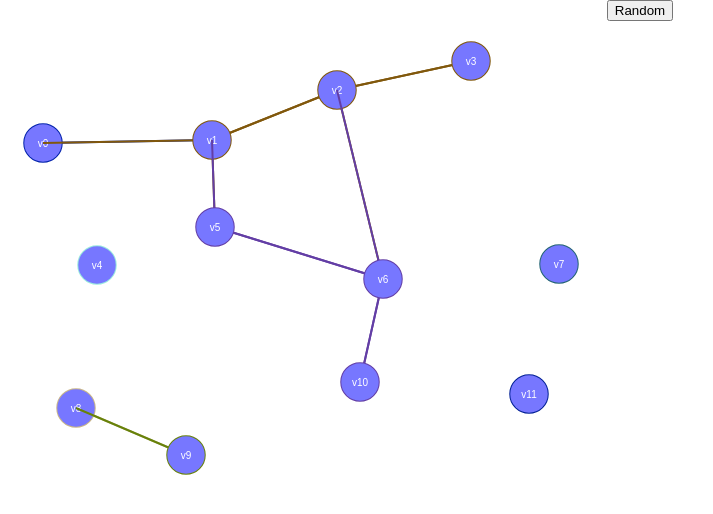
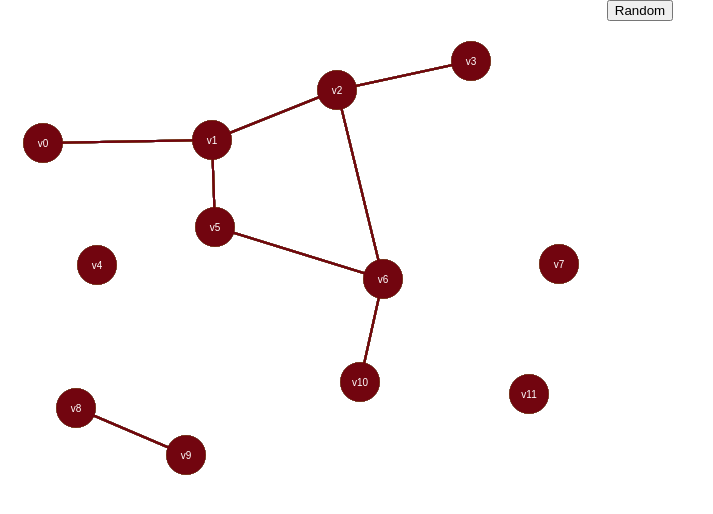
Before and after one commit to bloominstituteoftechnology/Sprint-Challenge--Graphs, a React (Create React App) app in the folder graph_dfs_debug/: page / in a window 1280 px wide. Shown: the top 514 px of the page, without its empty margins (0-713 px from the left). Built offline with nearby package versions, Linux system fonts and the light colour scheme.

Commit message:
Fixed graph not displaying with getConnectedComponents due to a bug in dfs function

```diff
--- a/graph_dfs_debug/src/App.js
+++ b/graph_dfs_debug/src/App.js
@@ -34,7 +34,7 @@ class GraphView extends Component {
   /**
    * Draw the given verts
    */
-  drawVerts(vertexes, color='blue', clear=true) {
+  drawVerts(vertexes, color, clear=true) {
     let canvas = this.refs.canvas;
     let ctx = canvas.getContext('2d');
 
@@ -48,32 +48,34 @@ class GraphView extends Component {
     ctx.lineWidth = 2;
     ctx.strokeStyle = color;
 
-    for (let v of vertexes) { // From this vert
+    for (let v of this.props.graph.vertexes) { // From this vert
       for (let e of v.edges) { // To all these verts
         const v2 = e.destination;
         ctx.beginPath();
         ctx.moveTo(v.pos.x, v.pos.y);
         ctx.lineTo(v2.pos.x, v2.pos.y);
+        ctx.strokeStyle = color;
         ctx.stroke();
       }
     }
 
     // Draw the verts on top
-    ctx.fillStyle = '#77f';
+    // ctx.fillStyle = '#77f';
 
-    for (let v of vertexes) {
+    for (let v of this.props.graph.vertexes) {
       ctx.beginPath();
       ctx.arc(v.pos.x, v.pos.y, radius, 0, 2 * Math.PI, false);
       ctx.stroke();
+      ctx.fillStyle = color;
       ctx.fill();
     }
 
     // Draw the vert names
-    ctx.font = '10px sans-serif';
-    ctx.textAlign = 'center';
-    ctx.fillStyle = 'white';
 
-    for (let v of vertexes) {
+    for (let v of this.props.graph.vertexes) {
+      ctx.font = '10px sans-serif';
+      ctx.textAlign = 'center';
+      ctx.fillStyle = 'white';
       ctx.fillText(v.value, v.pos.x, v.pos.y + 4);
     }
   }
@@ -137,6 +139,8 @@ class App extends Component {
     };
 
     this.state.graph.randomize(xCount, yCount, boxSize, probability);
+    this.state.graph.getConnectedComponents();
+
   }
 
   /**
@@ -150,7 +154,6 @@ class App extends Component {
     state.graph.randomize(xCount, yCount, boxSize, probability);
 
     this.setState(state);
-    // window.location.reload();
   }
 
   render() {
--- a/graph_dfs_debug/src/graph.js
+++ b/graph_dfs_debug/src/graph.js
@@ -116,11 +116,17 @@ export class Graph {
   /**
    * Depth-first Search
    */
-  dfs(start) {
-    const component = new Set();
+  dfs(start, reset = true) {
+    const component = [];
     const stack = [];
 
-    stack.push(start);
+
+    if (reset) {
+      for (let v of this.vertexes) {
+        v.color = "white";
+      }
+    }
+
 
     while (stack.length > 0) {
       const u = stack.pop();
@@ -132,10 +138,10 @@ export class Graph {
         }
       }
 
-      stack.shift(); // de-stack
+      // stack.shift(); // de-stack
       u.color = 'black';
 
-      component.add(u);
+      component.push(u);
     }
 
     return component;
```
Also changed, not shown: 1 other file (tests, documents, lock files or other folders).
